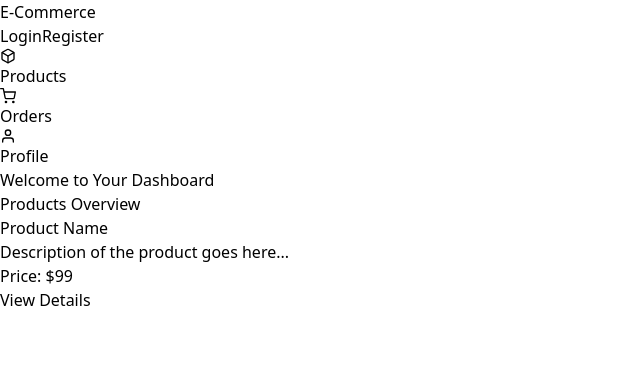
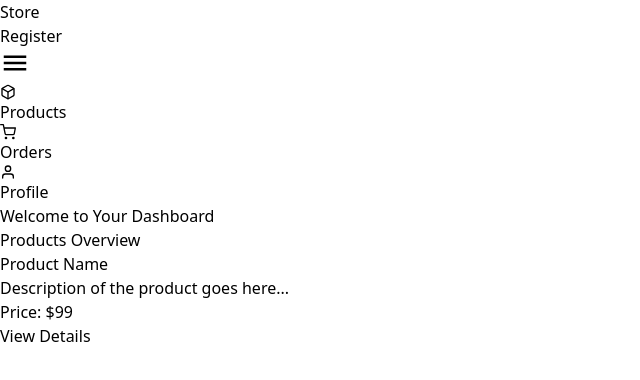
Before and after one commit to Kolawole-kehinde/productPage-supabase, a React (Vite) app: page /dashboard in a window 1280 px wide. Shown: the top 380 px of the page, without its empty margins (0-640 px from the left). Built offline with nearby package versions, Linux system fonts and the light colour scheme.

Commit message:
working on the toggleMenu

```diff
--- a/src/Components/layout/NavBar.jsx
+++ b/src/Components/layout/NavBar.jsx
@@ -1,20 +1,49 @@
 import { Link, } from 'react-router';
 import { UseAuth } from '../../hooks/useAuth';
 import AuthMenu from './AuthMenu';
+import { IoMdClose, IoMdMenu } from "react-icons/io";
+import { useState } from 'react';
 
 
 const NavBar = () => {
-
+   const [open, setOpen] = useState(false);
   const {user} = UseAuth();
 
+  const toggleMenu = () => {
+    setOpen((prev) => !prev)
+  }
   return (
-    <header className="bg-white shadow-md">
+    <header className="bg-white shadow-md relative ">
       <nav className="container mx-auto max-w-7xl flex justify-between items-center py-4 px-4">
         <Link to="/" className="text-3xl font-bold text-gray-800">
-          E-Commerce
+          Store
         </Link>
 
-         {user ? <AuthMenu/> : <div className="space-x-4">
+         {user ? <AuthMenu/> : <div className="space-x-4 hidden lg:flex">
+
+              <Link to="/auth/register">
+                <button className="bg-blue-600 text-white px-4 py-2 rounded-lg hover:bg-blue-700 transition duration-300">
+                  Register
+                </button>
+              </Link>
+            </div>
+
+        }
+        <button className='md:hidden' onClick={toggleMenu}>
+        <IoMdMenu fontSize={30} />
+        </button>
+
+      </nav>
+
+      {open && (
+        <nav className='fixed inset-0 z-40 h-[300px] w-full bg-blue-900 p-5 space-y-5'>
+          <div>
+
+          </div>
+
+          <IoMdClose fontSize={30} onClick={toggleMenu} />
+          <menu>
+          {user ? <AuthMenu/> : <div className="space-x-4 flex flex-col gap-4 items-center justify-center">
               <Link to="/auth/login">
                 <button className="bg-green-600 text-white px-4 py-2 rounded-lg hover:bg-green-700 transition duration-300">
                   Login
@@ -26,15 +55,11 @@ const NavBar = () => {
                 </button>
               </Link>
             </div>
+            }
+          </menu>
 
-        }
-
-
-
-
-
-
-      </nav>
+        </nav>
+      )}
 
 
     </header>
--- a/src/pages/ProductsDetails.jsx
+++ b/src/pages/ProductsDetails.jsx
@@ -2,6 +2,7 @@ import React, { useEffect, useState } from "react";
 import { useNavigate, useParams } from "react-router";
 import { supabase } from "../supabase/supabaseClient";
 import { FaArrowAltCircleLeft } from "react-icons/fa";
+import toast from "react-hot-toast";
 
 const ProductDetails = () => {
   const { id } = useParams();
@@ -30,7 +31,7 @@ const ProductDetails = () => {
         if (error) throw error;
         setProduct(data);
       } catch (error) {
-        console.error("Error fetching product:", error);
+        toast.error("Error fetching product:", error);
         setError("Product not found.");
       } finally {
         setLoading(false);
@@ -66,10 +67,10 @@ const ProductDetails = () => {
         throw error;
       }
 
-      alert("Order placed successfully!");
+      toast.success("Order placed successfully!");
       navigate("/orders");
     } catch (error) {
-      console.error("Error placing order:", error);
+      toast.error("Error placing order:", error);
       setBuyError("Failed to place the order. Please try again.");
     }
   };
--- a/src/pages/dashboard/index.jsx
+++ b/src/pages/dashboard/index.jsx
@@ -3,27 +3,15 @@ import { FiMenu, FiX, FiShoppingCart, FiUser, FiBox } from "react-icons/fi";
 import { Link } from "react-router";
 
 const Dashboard = () => {
-  // const [isSidebarOpen, setIsSidebarOpen] = useState(true);
-
-  // const toggleSidebar = () => {
-  //   setIsSidebarOpen((prev => !prev));
-  // };
 
   return (
-    <div className="flex h-screen bg-gray-100">
+    <div className="flex bg-gray-100">
       {/* Sidebar */}
       <aside
         className={`$ {
           isSidebarOpen ? "w-64" : "w-20"
         } bg-blue-700 text-white transition-all duration-300`}
       >
-        {/* <div className="flex items-center justify-between p-4">
-          <h1 className={`text-xl font-bold ${isSidebarOpen ? "block" : "hidden"}`}>Dashboard</h1>
-          <button  className="text-white focus:outline-none">
-            {isSidebarOpen ? <FiX size={24} /> : <FiMenu size={24} />}
-          </button>
-        </div> */}
-
         <nav className="mt-10">
           <Link to="/" className="block py-2 px-4 hover:bg-blue-600">
             <FiBox className="inline-block mr-2" />
@@ -45,7 +33,7 @@ const Dashboard = () => {
       {/* Main Content */}
       <div className="flex-1 p-6 overflow-auto">
         <header className="flex items-center justify-center p-4 shadow-lg mb-6 ">
-          <h2 className="text-xl md:text-2xl font-bold ">Welcome to Your Dashboard</h2>
+          <h2 className="text-xl md:text-2xl font-bold  text-center">Welcome to Your Dashboard</h2>
         </header>
 
         <section>
```
Also changed, not shown: src/Components/layout/Logo.jsx (added, +9 -0 lines).
